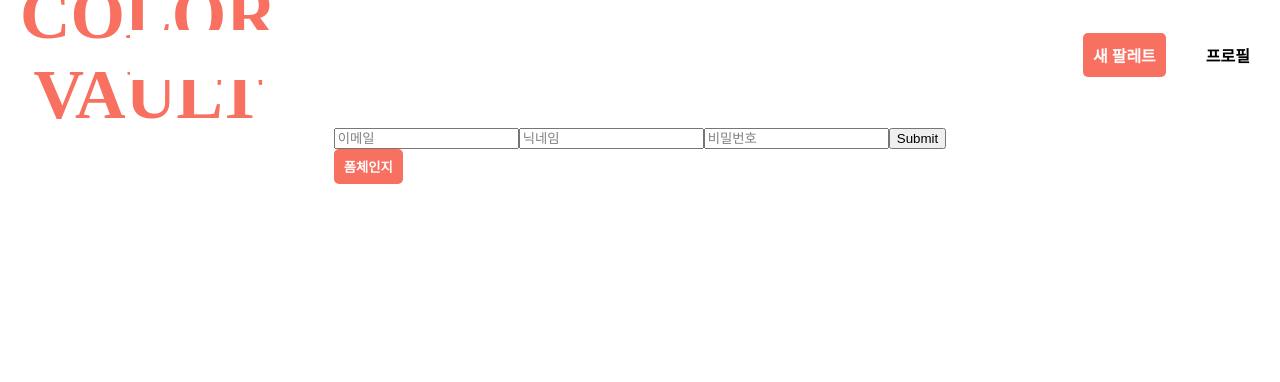
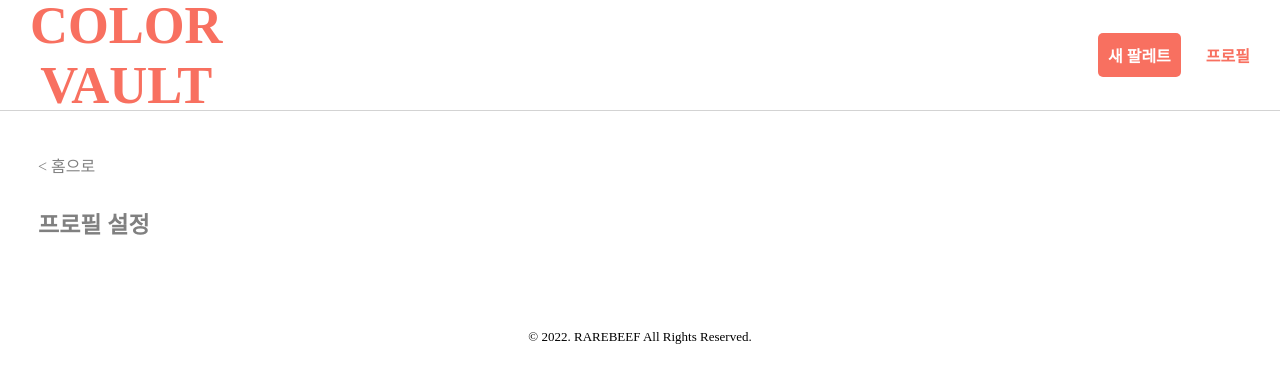
Before and after one commit to RAREBEEF/palette-vault, a React (Create React App) app: page /profile in a window 1280 px wide. Before the commit this address led to /login. Shown: the top 382 px of the page. Built offline with nearby package versions, Linux system fonts and the light colour scheme; no server answers; the HTML template or start-up script is replaced by a standard one.

Commit message:
Update styles

```diff
--- a/src/components/App.module.scss
+++ b/src/components/App.module.scss
@@ -1,44 +1,7 @@
 @import "../var.scss";
 
 .container {
-  padding-top: 120px;
   display: flex;
   flex-direction: column;
   align-items: center;
 }
-
-.nav {
-  min-width: 280px;
-  background-color: white;
-  display: flex;
-  align-items: center;
-  justify-content: center;
-  padding: 30px 20px;
-  position: fixed;
-  top: 0;
-  width: 100%;
-
-  .logo {
-    height: 50px;
-    font: {
-      size: 35px;
-      weight: 900;
-    }
-    color: $theme;
-    display: inline-flex;
-    align-items: center;
-    max-width: 110px;
-    text-align: center;
-  }
-}
-
-@media screen and (max-width: 350px) {
-  .nav {
-    padding: 20px 10px;
-    .logo {
-      font: {
-        size: 30px;
-      }
-    }
-  }
-}
--- a/src/components/App.tsx
+++ b/src/components/App.tsx
@@ -3,7 +3,7 @@ import { paletteType, reduxStateType } from "../types";
 import styles from "./App.module.scss";
 import New from "../pages/New";
 import Palettes from "../pages/Palettes";
-import { BrowserRouter as Router, Routes, Route, Link } from "react-router-dom";
+import { BrowserRouter as Router, Routes, Route } from "react-router-dom";
 import Nav from "./Nav";
 import { getAuth, onAuthStateChanged } from "firebase/auth";
 import { firebase } from "../fb";
@@ -63,12 +63,7 @@ function App() {
           <Route path="/profile" element={<Profile />} />
           <Route path="/" element={<Palettes palettes={palettes} />} />
         </Routes>
-        <div className={styles.nav}>
-          <Link to="/" className={styles.logo}>
-            <h1>COLOR VAULT</h1>
-          </Link>
-          <Nav />
-        </div>
+        <Nav />
       </Router>
     </div>
   );
--- a/src/components/Nav.module.scss
+++ b/src/components/Nav.module.scss
@@ -1,16 +1,28 @@
 @import "../var.scss";
 
 .container {
+  width: 100%;
+  min-width: $minWidth;
+  position: fixed;
+  top: 0;
+  display: flex;
+  align-items: center;
+  flex-grow: 1;
+  gap: 30px;
   background-color: white;
-  display: flex;
-  flex-grow: 1;
-  height: 50px;
-  justify-content: flex-end;
-  gap: 30px;
-  align-items: center;
   color: black;
+  padding: 30px 20px;
+  border-bottom: 0.5px solid lightgray;
+
   font: {
     weight: 700;
+  }
+
+  .wrapper-not-logo {
+    flex-grow: 1;
+    display: flex;
+    justify-content: flex-end;
+    gap: 15px;
   }
 
   .item {
@@ -24,9 +36,22 @@
       color: $theme;
     }
 
-    &:not(.new) {
+    &:not(.new, .logo) {
       &:hover {
         color: gray;
+      }
+    }
+
+    &.logo {
+      color: $theme;
+      height: 50px;
+      display: inline-flex;
+      align-items: center;
+      max-width: 110px;
+      text-align: center;
+      font: {
+        size: 35px;
+        weight: 900;
       }
     }
 
@@ -46,10 +71,18 @@
 @media screen and (max-width: 350px) {
   .container {
     gap: 15px;
+    padding: 20px 10px;
+
+    .wrapper-not-logo {
+      gap: 10px;
+    }
 
     .item {
       padding: 5px;
-      font: {
+      &.logo {
+        font: {
+          size: 30px;
+        }
       }
     }
   }
--- a/src/components/Nav.tsx
+++ b/src/components/Nav.tsx
@@ -17,18 +17,29 @@ const Nav = () => {
       location.pathname !== "/new"
     ) {
       navigate("/", { replace: true });
-    } else if (
+    } /* else if (
       !isLogin &&
       (location.pathname === "/new" || location.pathname === "/profile")
     ) {
       navigate("/login", { replace: true });
     } else if (isLogin && location.pathname === "/login") {
       navigate("/", { replace: true });
-    }
+    } */
   }, [isLogin, location.pathname, navigate]);
 
   return (
     <nav className={styles.container}>
+      <NavLink
+        to="/"
+        className={({ isActive }: any): string =>
+          isActive
+            ? classNames(styles.active, styles.item, styles.logo)
+            : classNames(styles.item, styles.logo)
+        }
+      >
+        <h1>COLOR VAULT</h1>
+      </NavLink>
+      <div className={styles["wrapper-not-logo"]}>
         <NavLink
           to="/new"
           className={({ isActive }: any): string =>
@@ -47,6 +58,7 @@ const Nav = () => {
         >
           프로필
         </NavLink>
+      </div>
     </nav>
   );
 };
--- a/src/index.scss
+++ b/src/index.scss
@@ -1,8 +1,10 @@
+@import "./var.scss";
+
 * {
   box-sizing: border-box;
 }
 body {
-  min-width: 280px;
+  min-width: $minWidth;
 }
 input {
   &::placeholder {
--- a/src/pages/New.module.scss
+++ b/src/pages/New.module.scss
@@ -1,6 +1,8 @@
 @import "./pages.scss";
 
 .container {
+  box-sizing: border-box;
+
   input {
     outline: none;
     border: 2px solid $theme;
@@ -15,16 +17,29 @@
     }
   }
 
+  .main {
+    flex-grow: 1;
+    flex-basis: 50px;
+    display: flex;
+    flex-direction: column;
+  }
+
   .palette {
+    flex-grow: 1;
     border: 2px solid $theme;
     border-radius: 5px;
-    height: 50vh;
     padding: 10px;
     margin: 10px;
+    display: flex;
+    flex-direction: column;
+    justify-content: center;
+    align-items: center;
+
     .colors-wrapper {
+      display: flex;
+      flex-grow: 1;
       border: 0.1px solid lightgray;
-      display: flex;
-      height: 100%;
+      width: 100%;
       border-radius: 5px;
       overflow: hidden;
 
@@ -36,6 +51,7 @@
         flex-basis: 50px;
         overflow: hidden;
         position: relative;
+
         .name {
           text-align: center;
           color: white;
@@ -45,6 +61,7 @@
             bottom: 20px;
           }
         }
+
         .btn--delete {
           transition: opacity 0.3s;
           position: absolute;
--- a/src/pages/New.tsx
+++ b/src/pages/New.tsx
@@ -87,11 +87,14 @@ const New: React.FC<NewPropsType> = ({ setPalettes }) => {
 
   return (
     <form className={styles.container} onSubmit={onSubmit}>
-      <Link to="/" className={styles["btn--back"]}>
-        {`<`} 홈으로
-      </Link>
-      <h2 className={styles.header}>팔레트 생성하기</h2>
-      <section>
+      <section className={styles["header-wrapper"]}>
+        <Link to="/" className={styles["btn--back"]}>
+          {`<`} 홈으로
+        </Link>
+        <h2 className={styles.header}>팔레트 생성하기</h2>
+      </section>
+
+      <section className={styles.main}>
         <input
           className={styles["input--title"]}
           value={paletteName}
@@ -140,15 +143,17 @@ const New: React.FC<NewPropsType> = ({ setPalettes }) => {
             onChange={onColorValueChange}
             placeholder={"#000000 or 0,0,0"}
           />
-
           <Button text="색상 추가" onClick={onAddColor} />
         </div>
       </section>
 
-      <div className={styles["submit-wrapper"]}>
+      <section className={styles["submit-wrapper"]}>
         <Button text="팔레트 저장하기" />
         <Button text="초기화" onClick={onInitClick} classes={["New__init"]} />
-      </div>
+      </section>
+      <footer className={styles.footer}>
+        &copy; {new Date().getFullYear()}. RAREBEEF All Rights Reserved.
+      </footer>
     </form>
   );
 };
--- a/src/pages/Palettes.module.scss
+++ b/src/pages/Palettes.module.scss
@@ -1,33 +1,23 @@
 @import "./pages.scss";
 
 .container {
-  position: relative;
-  display: flex;
-  flex-direction: column;
-  height: fit-content;
   width: 90vw;
-  min-width: 280px;
-  min-height: calc(100vh - 140px);
+  min-width: calc($minWidth - 20px);
+
+  .header-wrapper {
+    .header {
+      text-align: center;
       margin: {
-    left: 20px;
-    right: 20px;
         bottom: 20px;
       }
-
-  .header {
-    text-align: center;
+    }
   }
 
   .tab-nav {
     background-color: white;
-    position: sticky;
-    top: 110px;
     display: flex;
     justify-content: space-evenly;
     height: 50px;
-    margin: {
-      top: 50px;
-    }
 
     .tab-nav__item {
       flex-basis: 50px;
@@ -55,8 +45,11 @@
     }
   }
 
+  .tabs {
+    flex-grow: 1;
+    flex-basis: 50px;
+
     .palettes {
-    flex-grow: 1;
       display: flex;
       justify-content: center;
       flex-wrap: wrap;
@@ -64,6 +57,7 @@
       border-right: 1px solid $theme;
       border-bottom: 1px solid $theme;
       border-radius: 0 0 15px 15px;
+      height: 100%;
       min-height: 50vh;
       padding: {
         top: 50px;
@@ -121,9 +115,11 @@
       }
     }
   }
+}
 
 @media screen and (max-width: 700px) {
   .container {
+    .tabs {
       .palettes {
         flex-direction: column;
         justify-content: flex-start;
@@ -140,3 +136,4 @@
       }
     }
   }
+}
--- a/src/pages/Palettes.tsx
+++ b/src/pages/Palettes.tsx
@@ -17,9 +17,10 @@ const Palettes: React.FC<PalettesPropsType> = ({ palettes }) => {
 
   return (
     <div className={classNames(styles.container, styles.home)}>
+      <section className={styles["header-wrapper"]}>
         <h2 className={styles.header}>팔레트 둘러보기</h2>
         <nav className={styles["tab-nav"]}>
-        <span
+          <h3
             onClick={onFirstTabClick}
             className={classNames(
               styles["tab-nav__item"],
@@ -27,8 +28,8 @@ const Palettes: React.FC<PalettesPropsType> = ({ palettes }) => {
             )}
           >
             전체 팔레트
-        </span>
-        <span
+          </h3>
+          <h3
             onClick={onSecondTabClick}
             className={classNames(
               styles["tab-nav__item"],
@@ -36,8 +37,11 @@ const Palettes: React.FC<PalettesPropsType> = ({ palettes }) => {
             )}
           >
             내 팔레트
-        </span>
+          </h3>
         </nav>
+      </section>
+
+      <section className={styles.tabs}>
         {tab === 1 && (
           <ul className={styles.palettes}>
             {palettes.length !== 0 ? (
@@ -92,6 +96,10 @@ const Palettes: React.FC<PalettesPropsType> = ({ palettes }) => {
             )}
           </ul>
         )}
+      </section>
+      <footer className={styles.footer}>
+        &copy; {new Date().getFullYear()}. RAREBEEF All Rights Reserved.
+      </footer>
     </div>
   );
 };
--- a/src/pages/Profile.tsx
+++ b/src/pages/Profile.tsx
@@ -4,11 +4,16 @@ import styles from "./Profile.module.scss";
 const Profile = () => {
   return (
     <div className={styles.container}>
-      <Link to="/" className={styles["btn--back"]}>
-        {`<`} 홈으로
-      </Link>
-      <h2 className={styles.header}>프로필 설정</h2>
+      <section className={styles["header-wrapper"]}>
+        <Link to="/" className={styles["btn--back"]}>
+          {`<`} 홈으로
+        </Link>
+        <h2 className={styles.header}>프로필 설정</h2>
+      </section>
       <section></section>
+      <footer className={styles.footer}>
+        &copy; {new Date().getFullYear()}. RAREBEEF All Rights Reserved.
+      </footer>
     </div>
   );
 };
--- a/src/pages/pages.scss
+++ b/src/pages/pages.scss
@@ -1,23 +1,27 @@
 @import "../var.scss";
 
-.container:not(.home) {
+.container {
+  padding-top: 120px;
+  min-height: 100vh;
   position: relative;
   display: flex;
   flex-direction: column;
   width: calc(100% - 40px);
   max-width: 1300px;
+  min-width: $minWidth;
   margin: {
     left: 20px;
     right: 20px;
+  }
+  padding: {
     bottom: 20px;
   }
+
+  .header-wrapper {
+    margin: {
+      top: 25px;
     }
-
-.container {
     .btn--back {
-    position: absolute;
-    top: 0;
-    left: 0;
       color: gray;
       transition: color 0.2s;
       margin: {
@@ -33,12 +37,13 @@
       padding: {
         left: 10px;
         right: 10px;
-      top: 20px;
+        top: 10px;
         bottom: 20px;
       }
       font: {
         size: 23px;
         weight: 700;
+      }
     }
   }
 }
@@ -59,3 +64,36 @@
     size: 16px;
   }
 }
+
+.footer {
+  height: 30px;
+  text-align: center;
+  margin: {
+    top: 50px;
+  }
+  font: {
+    size: 13px;
+  }
+}
+
+@media screen and (max-width: 350px) {
+  .container {
+    padding-top: 100px;
+    .header-wrapper {
+      margin: {
+        top: 10px;
+      }
+    }
+  }
+
+  .footer {
+    height: 15px;
+    text-align: center;
+    margin: {
+      top: 20px;
+    }
+    font: {
+      size: 13px;
+    }
+  }
+}
--- a/src/var.scss
+++ b/src/var.scss
@@ -1,2 +1,3 @@
 $theme: #f87060;
 $text: black;
+$minWidth: 280px;
```
Lines whose indentation alone changed are shown as unchanged.
